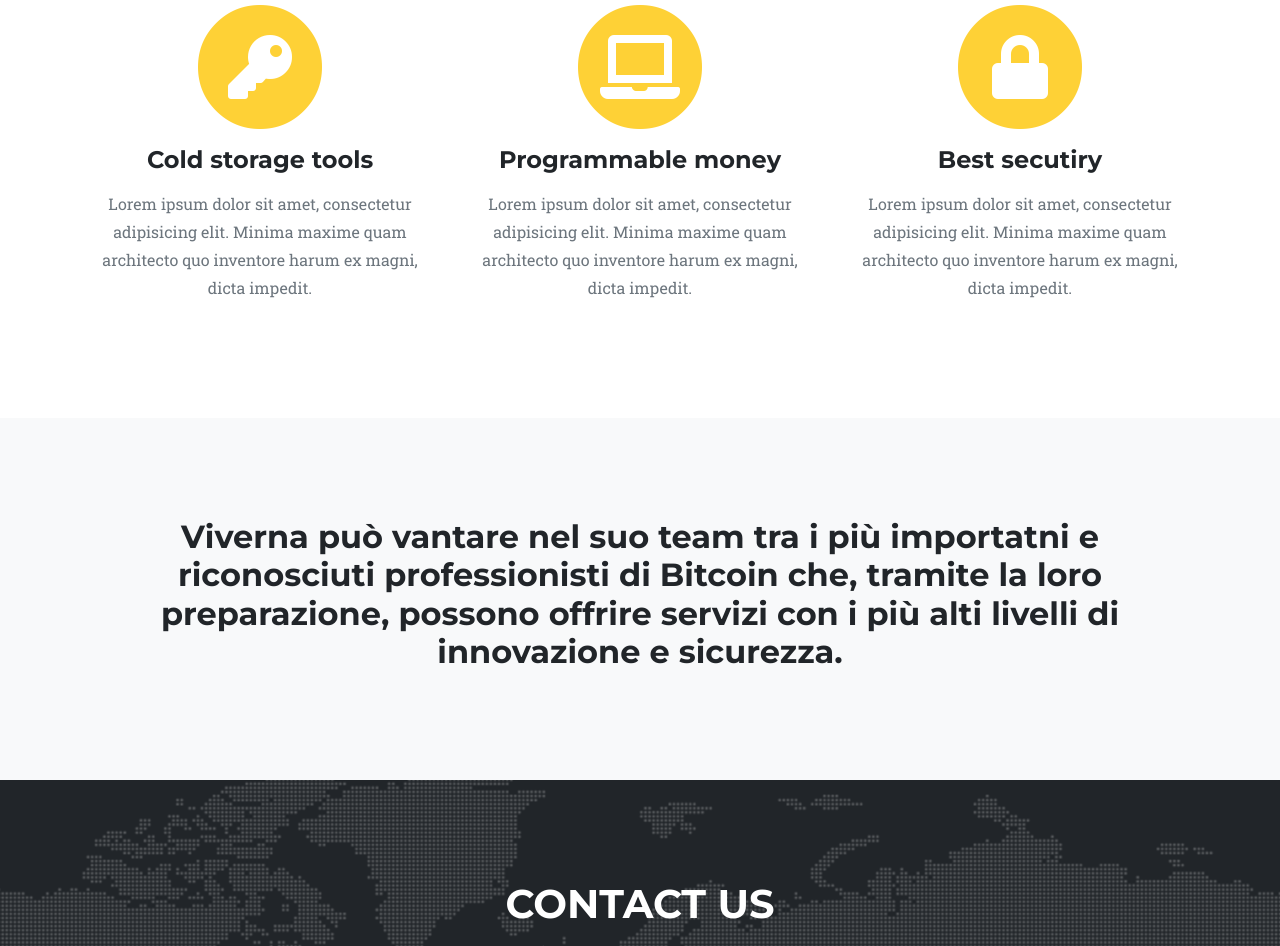
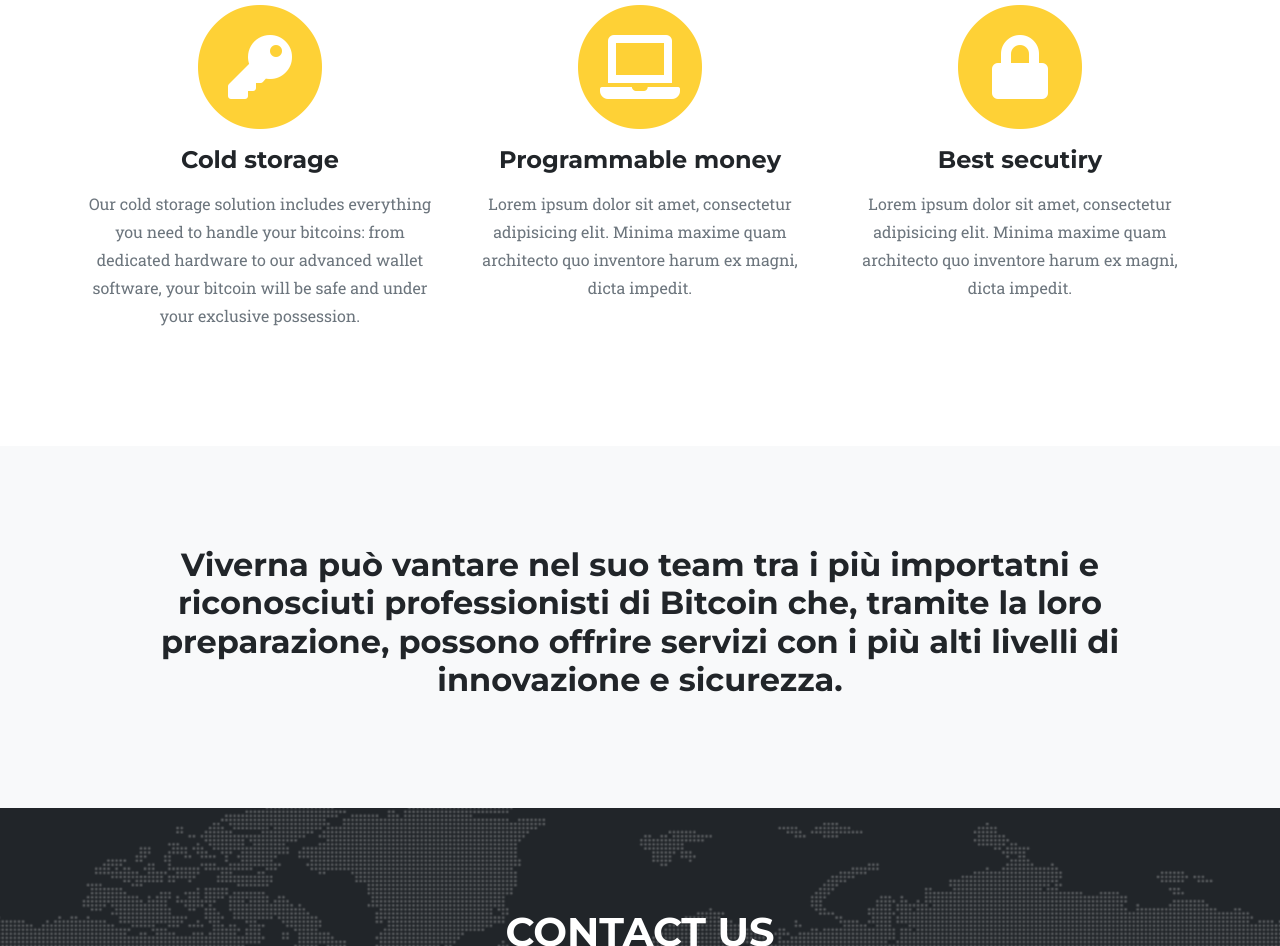
Before and after one commit to viverna-dev/viverna-site, a plain HTML site: page index.html in a window 1280 px wide. Shown: the part 1095-2041 px from the top of the page. Drawn offline with Linux system fonts and the light colour scheme; a web font is replaced by a local one.

Commit message:
content! Update cold storage service section

```diff
--- a/index.html
+++ b/index.html
@@ -51,8 +51,8 @@
             <i class="fas fa-circle fa-stack-2x text-primary"></i>
             <i class="fas fa-key fa-stack-1x fa-inverse"></i>
           </span>
-          <h4 class="service-heading">Cold storage tools</h4>
-          <p class="text-muted">Lorem ipsum dolor sit amet, consectetur adipisicing elit. Minima maxime quam architecto quo inventore harum ex magni, dicta impedit.</p>
+          <h4 class="service-heading">Cold storage</h4>
+          <p class="text-muted">Our cold storage solution includes everything you need to handle your bitcoins: from dedicated hardware to our advanced wallet software, your bitcoin will be safe and under your exclusive possession.</p>
         </div>
         <div class="col-md-4">
           <span class="fa-stack fa-4x">
```
